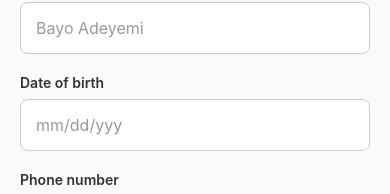
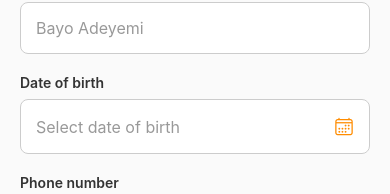
Before and after one commit to aminumuhammad000/Denish, a React Native app in the folder app/: screen /DriverStep1Personal in a window 390 px wide. Shown: the part 191-385 px from the top of the page. Built offline with nearby package versions, Linux system fonts and the light colour scheme.

Commit message:
feat: replace DOB text input with DateTimePicker in driver onboarding

```diff
--- a/app/app.json
+++ b/app/app.json
@@ -24,6 +24,9 @@
     },
     "web": {
       "favicon": "./assets/favicon.png"
-    }
+    },
+    "plugins": [
+      "@react-native-community/datetimepicker"
+    ]
   }
 }
--- a/app/package.json
+++ b/app/package.json
@@ -10,6 +10,7 @@
   },
   "dependencies": {
     "@expo/vector-icons": "^15.1.1",
+    "@react-native-community/datetimepicker": "8.4.4",
     "@react-native-masked-view/masked-view": "0.3.2",
     "@react-navigation/bottom-tabs": "^7.16.1",
     "@react-navigation/elements": "^2.9.19",
--- a/app/src/driver/onboarding/DriverStep1Personal.js
+++ b/app/src/driver/onboarding/DriverStep1Personal.js
@@ -3,6 +3,7 @@ import React, { useState } from 'react';
 import { StyleSheet, Text, View, TextInput, TouchableOpacity, ScrollView, KeyboardAvoidingView, Platform } from 'react-native';
 import { Ionicons } from '@expo/vector-icons';
 import { Colors } from '../../constants/Colors';
+import DateTimePicker from '@react-native-community/datetimepicker';
 
 const DriverStep1Personal = ({ navigation }) => {
   const [name, setName] = useState('');
@@ -11,6 +12,8 @@ const DriverStep1Personal = ({ navigation }) => {
   const [email, setEmail] = useState('');
   const [address, setAddress] = useState('');
   const [errors, setErrors] = useState({});
+  const [showDatePicker, setShowDatePicker] = useState(false);
+  const [date, setDate] = useState(new Date(2000, 0, 1));
   // Track if user has interacted with the field
   const [phoneTouched, setPhoneTouched] = useState(false);
   const [emailTouched, setEmailTouched] = useState(false);
@@ -34,6 +37,16 @@ const DriverStep1Personal = ({ navigation }) => {
 
     setErrors(newErrors);
     return Object.keys(newErrors).length === 0;
+  };
+
+  const onDateChange = (event, selectedDate) => {
+    setShowDatePicker(false);
+    if (selectedDate) {
+      setDate(selectedDate);
+      const formatted = `${(selectedDate.getMonth() + 1).toString().padStart(2, '0')}/${selectedDate.getDate().toString().padStart(2, '0')}/${selectedDate.getFullYear()}`;
+      setDob(formatted);
+      if (errors.dob) setErrors({ ...errors, dob: null });
+    }
   };
 
   const handleContinue = () => {
@@ -72,14 +85,27 @@ const DriverStep1Personal = ({ navigation }) => {
 
             <View style={styles.inputGroup}>
               <Text style={styles.label}>Date of birth</Text>
-              <TextInput
-                style={[styles.input, errors.dob && styles.inputError]}
-                placeholder="mm/dd/yyy"
-                placeholderTextColor="#999"
-                value={dob}
-                onChangeText={(v) => { setDob(v); if(errors.dob) setErrors({...errors, dob: null}); }}
-              />
+              <TouchableOpacity
+                style={[styles.input, errors.dob && styles.inputError, { flexDirection: 'row', justifyContent: 'space-between', alignItems: 'center' }]}
+                onPress={() => setShowDatePicker(true)}
+                activeOpacity={0.7}
+              >
+                <Text style={{ color: dob ? '#333' : '#999', fontSize: 16 }}>
+                  {dob || 'Select date of birth'}
+                </Text>
+                <Ionicons name="calendar-outline" size={20} color={Colors.primary} />
+              </TouchableOpacity>
               {errors.dob && <Text style={styles.errorText}>{errors.dob}</Text>}
+
+              {showDatePicker && (
+                <DateTimePicker
+                  value={date}
+                  mode="date"
+                  display={Platform.OS === 'ios' ? 'spinner' : 'default'}
+                  maximumDate={new Date()} // Can't be born in the future
+                  onChange={onDateChange}
+                />
+              )}
             </View>
 
             <View style={styles.inputGroup}>
```
Also changed, not shown: 1 other file (tests, documents, lock files or other folders).
